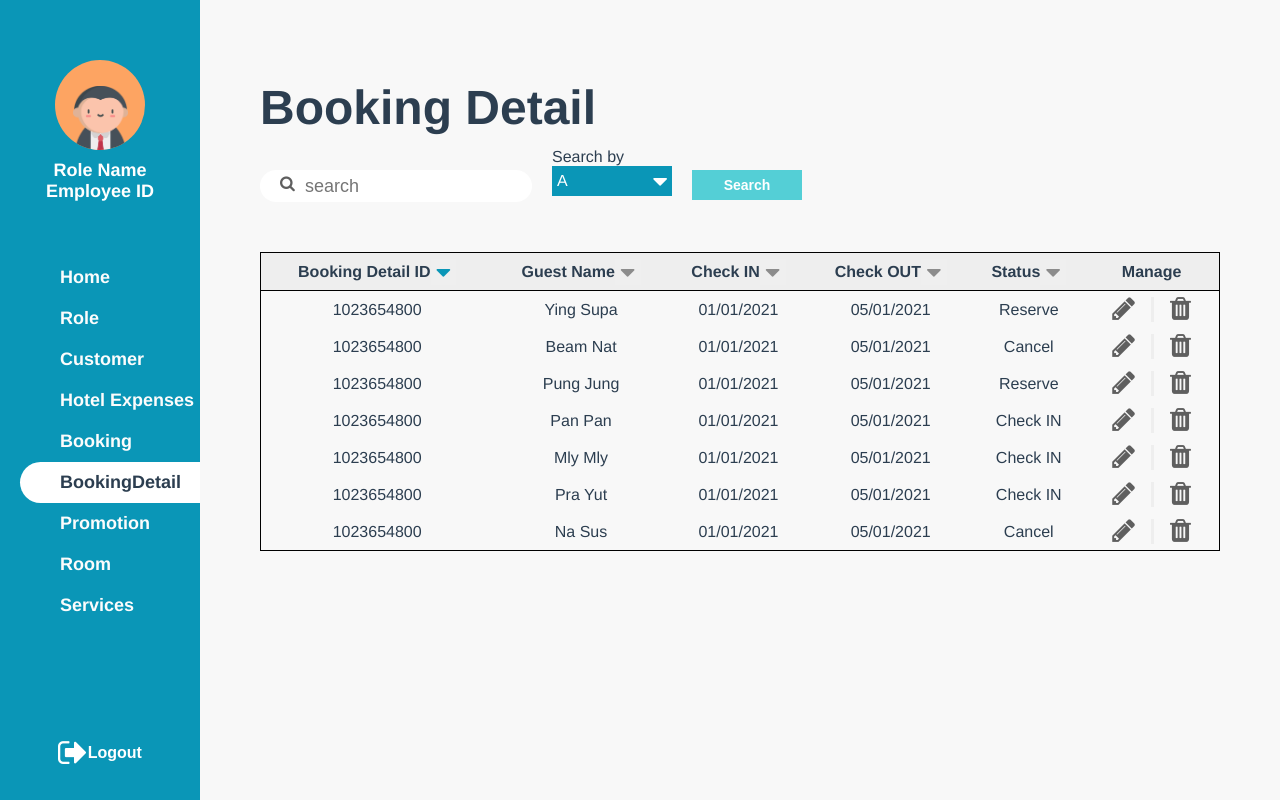
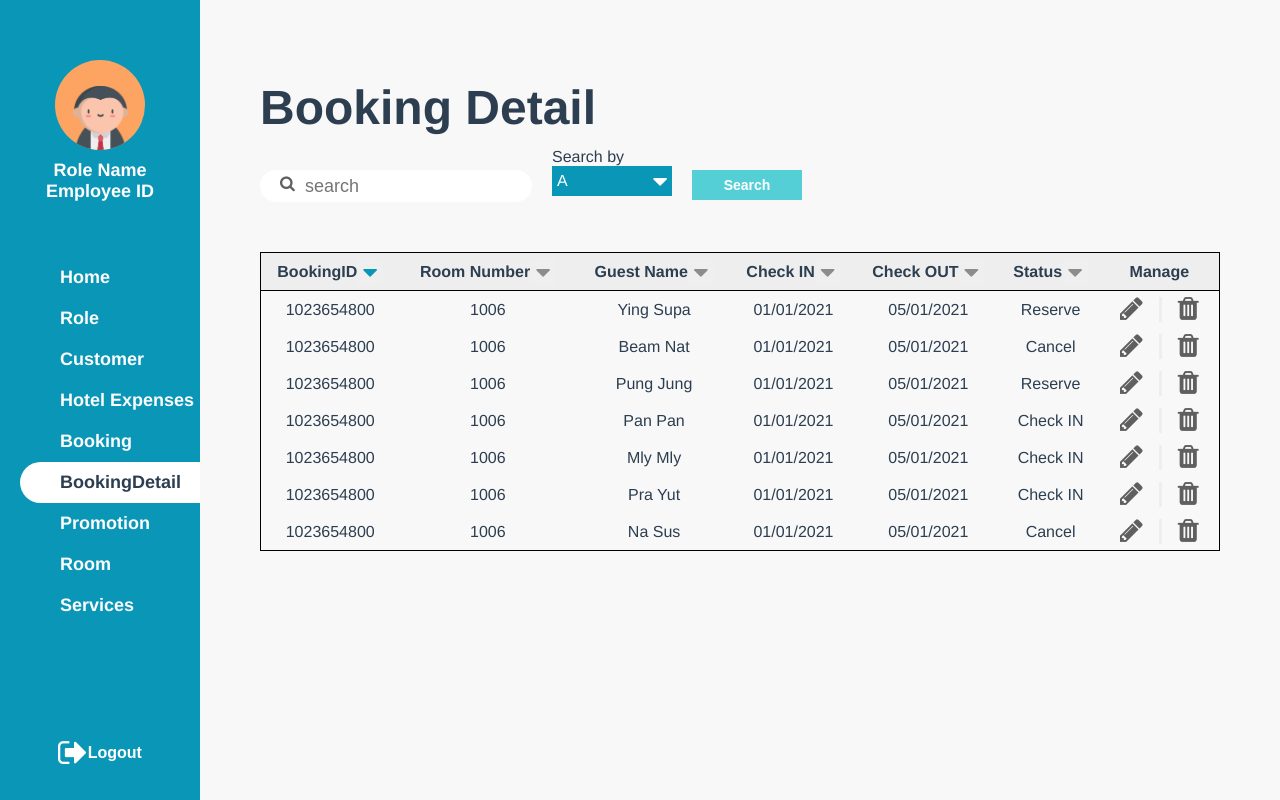
Before and after one commit to qbeam/PocoLoco, a Vue app: page /BookingDetail in a window 1280 px wide. Built offline with nearby package versions, Linux system fonts and the light colour scheme; what v-calendar would draw is missing.

Commit message:
Edit header table

```diff
--- a/src/views/BookingDetail.vue
+++ b/src/views/BookingDetail.vue
@@ -40,6 +40,7 @@
         class="row"
       >
         <td>{{ sampleBookingDetail.id }}</td>
+        <td>{{sampleBookingDetail.room}}</td>
         <td>
           {{ sampleBookingDetail.guestFname }}
           {{ sampleBookingDetail.guestLname }}
@@ -190,6 +191,7 @@ import SortingArrow from "../components/SortingArrow";
 const sampleBookingDetail = [
   {
     id: 1023654800,
+    room: 1006,
     guestFname: "Ying",
     guestLname: "Supa",
     checkIn: "01/01/2021",
@@ -198,6 +200,7 @@ const sampleBookingDetail = [
   },
   {
     id: 1023654800,
+    room: 1006,
     guestFname: "Beam",
     guestLname: "Nat",
     checkIn: "01/01/2021",
@@ -206,6 +209,7 @@ const sampleBookingDetail = [
   },
   {
     id: 1023654800,
+    room: 1006,
     guestFname: "Pung",
     guestLname: "Jung",
     checkIn: "01/01/2021",
@@ -214,6 +218,7 @@ const sampleBookingDetail = [
   },
   {
     id: 1023654800,
+    room: 1006,
     guestFname: "Pan",
     guestLname: "Pan",
     checkIn: "01/01/2021",
@@ -222,6 +227,7 @@ const sampleBookingDetail = [
   },
   {
     id: 1023654800,
+    room: 1006,
     guestFname: "Mly",
     guestLname: "Mly",
     checkIn: "01/01/2021",
@@ -230,6 +236,7 @@ const sampleBookingDetail = [
   },
   {
     id: 1023654800,
+    room: 1006,
     guestFname: "Pra",
     guestLname: "Yut",
     checkIn: "01/01/2021",
@@ -238,6 +245,7 @@ const sampleBookingDetail = [
   },
   {
     id: 1023654800,
+    room: 1006,
     guestFname: "Na",
     guestLname: "Sus",
     checkIn: "01/01/2021",
@@ -246,7 +254,7 @@ const sampleBookingDetail = [
   },
 ];
 
-const colNames = ["Booking Detail ID", "Guest Name", "Check IN", "Check OUT", "Status"];
+const colNames = ["BookingID", "Room Number", "Guest Name", "Check IN", "Check OUT", "Status"];
 
 export default {
   name: "BooikingDatail",
```
